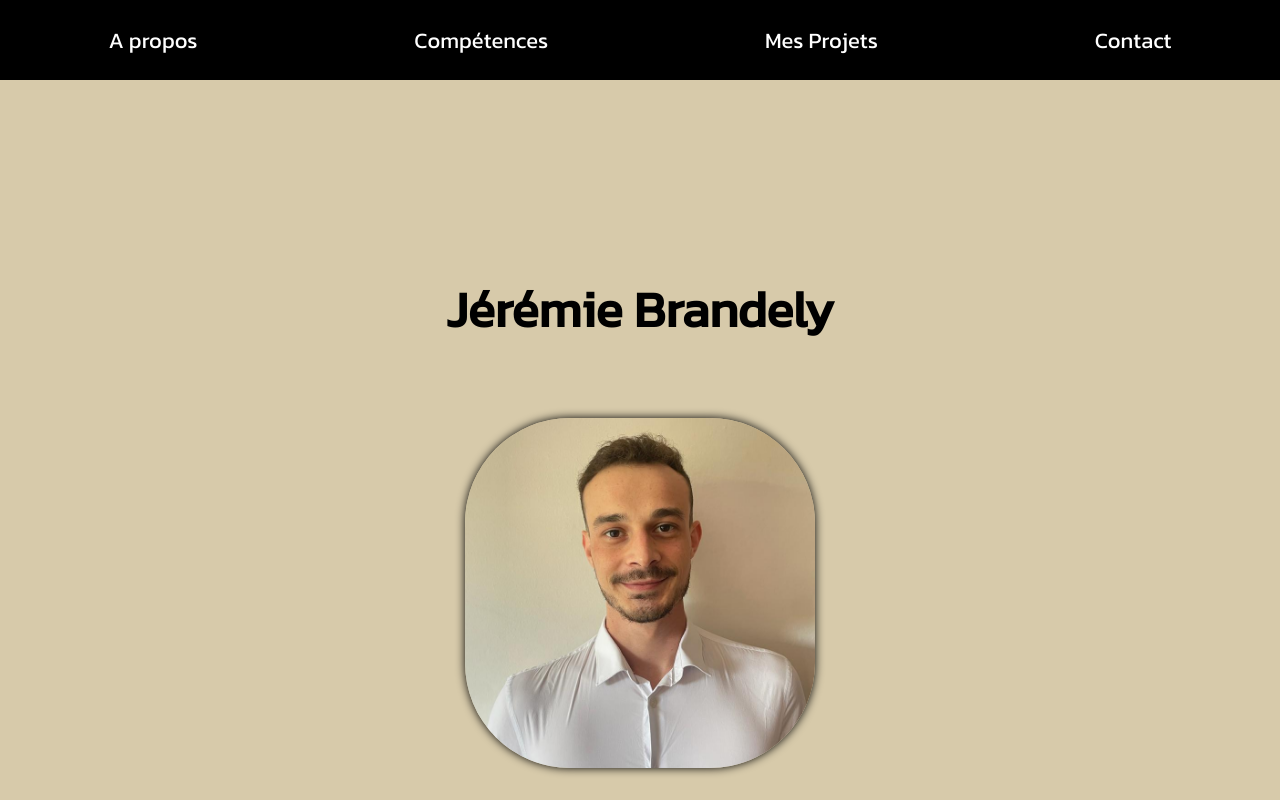
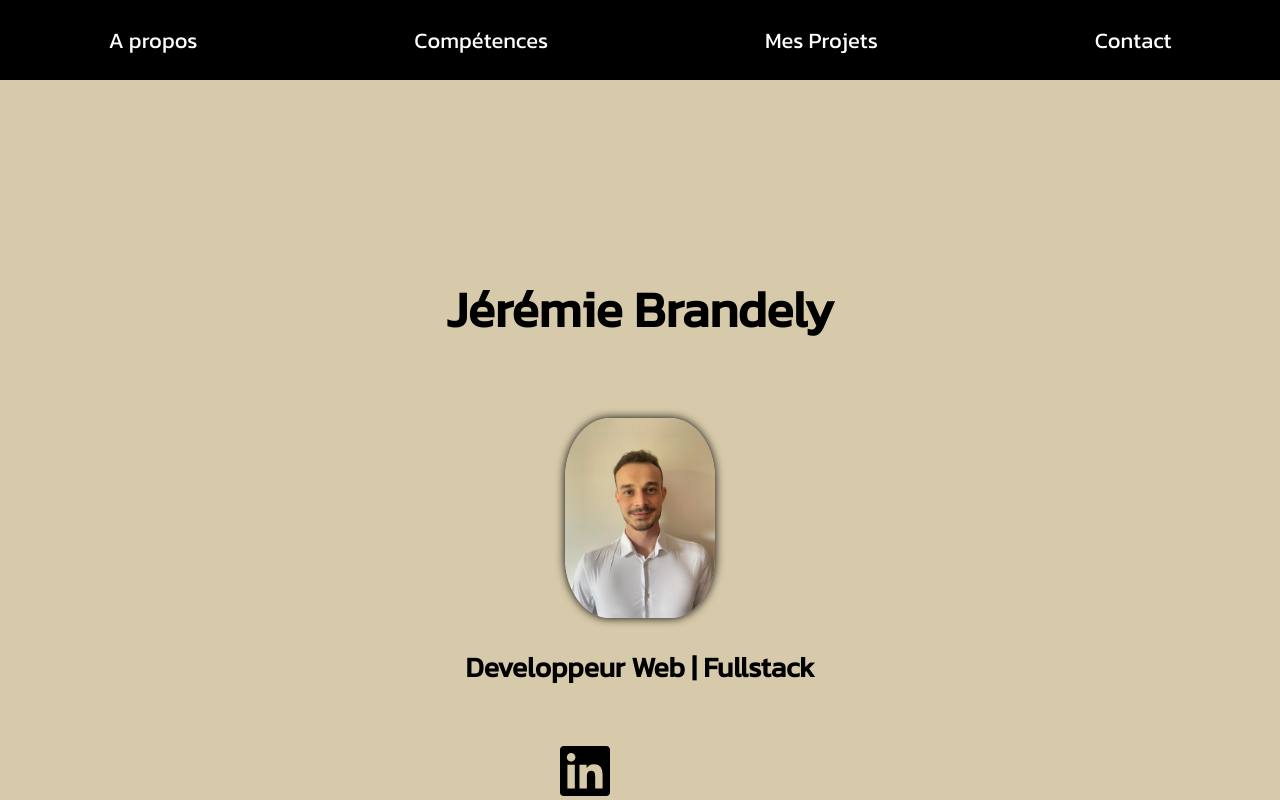
Before and after one commit to Jeremie-Brandely/Portfolio, a React (Create React App) app: page / in a window 1280 px wide. Shown: the top 800 px of the page. Built offline with nearby package versions, Linux system fonts and the light colour scheme; some icons are missing.

Commit message:
Changement Photo

```diff
--- a/src/style/Header.css
+++ b/src/style/Header.css
@@ -21,8 +21,8 @@
 }
 
 .imagehome img {
-    width: 350px;
-    max-height: 350px;
+
+    max-height: 200px;
     object-fit: cover;
     border-radius: 30%;
     box-shadow: 0px 0px 10px black;
```
